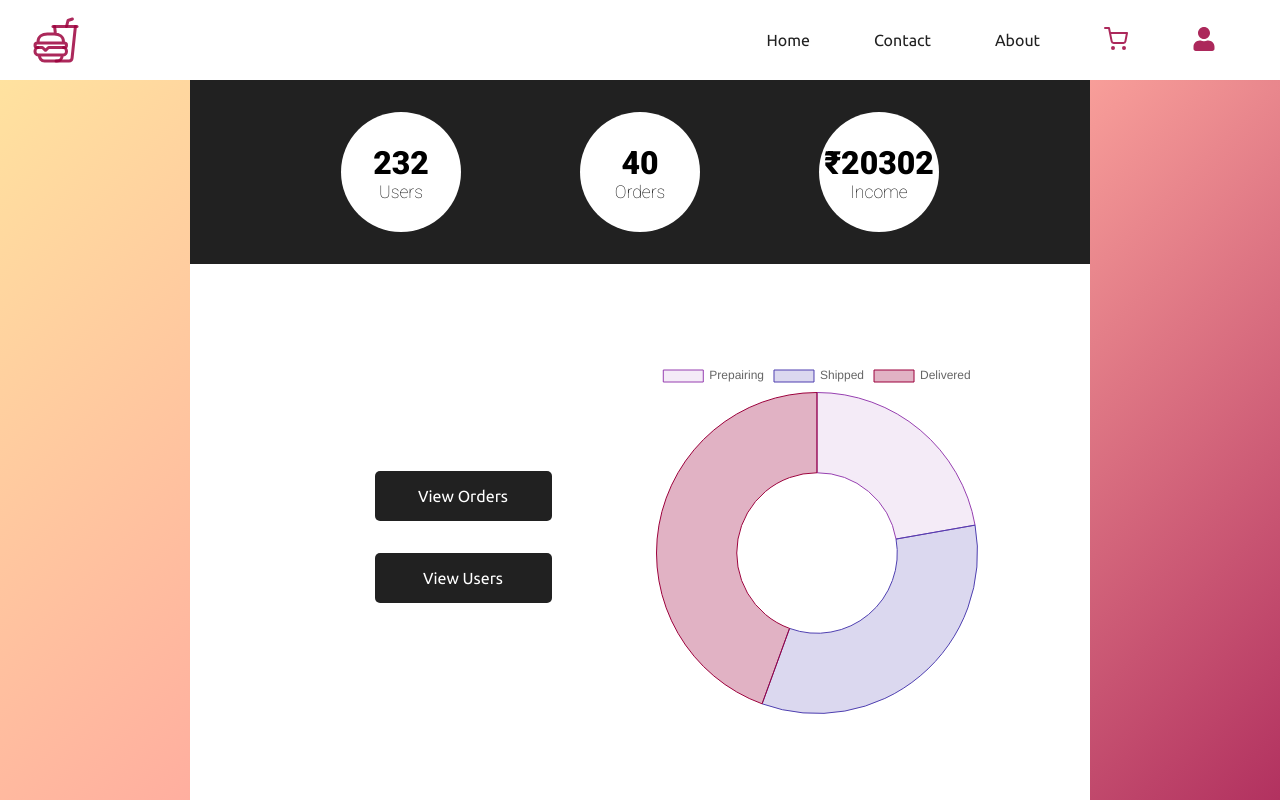
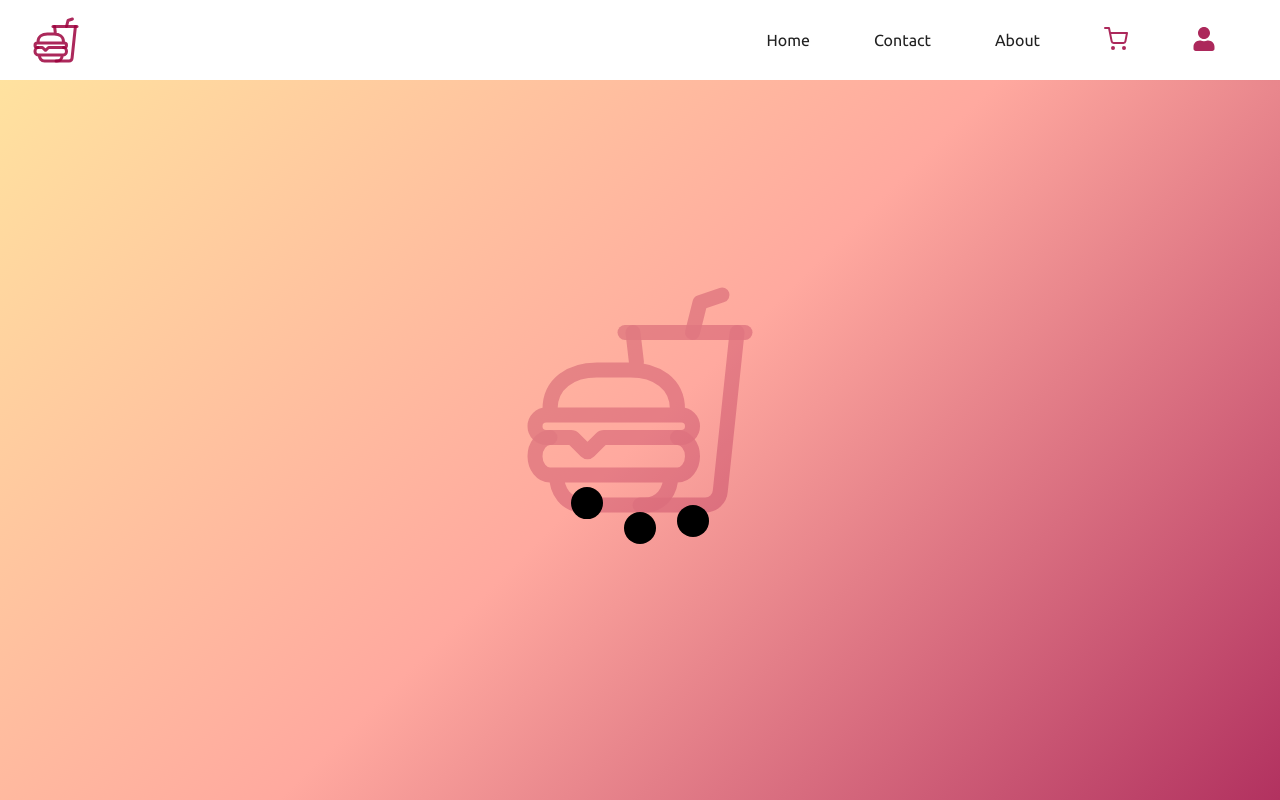
Before and after one commit to sujitChougule/Engineer-Burger-Wala, a React (Create React App) app in the folder frontend/: page /admin/dashboard in a window 1280 px wide. Shown: the top 800 px of the page. Built offline with nearby package versions, Linux system fonts and the light colour scheme.

Commit message:
fronent of Loader and Page not found

```diff
--- a/frontend/src/App.js
+++ b/frontend/src/App.js
@@ -15,6 +15,7 @@ import Dashboard from './components/admin/Dashboard';
 import Users from './components/admin/Users';
 import Orders from './components/admin/Orders';
 import About from './components/about/About';
+import NotFound from './components/layout/NotFound';
 
 
 import './styles/app.scss';
@@ -57,6 +58,9 @@ function App() {
         <Route path='/admin/orders' element={<Orders/>}/>
         <Route path='/about' element={<About/>}/>
 
+
+        <Route path='*' element={<NotFound/>}/>
+
       </Routes>
       <Footer/>
     </Router>
--- a/frontend/src/components/admin/Dashboard.jsx
+++ b/frontend/src/components/admin/Dashboard.jsx
@@ -2,11 +2,11 @@ import React from 'react'
 import { Link } from 'react-router-dom'
 import {Doughnut} from "react-chartjs-2"
 import {Chart as ChertJS, Tooltip, ArcElement,Legend} from "chart.js"
+import Loader from '../layout/Loader';
 
 ChertJS.register(Tooltip, ArcElement,Legend);
 
-
-const Dashboard = () => {
+const loading =true;
 const Box=({title,value})=>(
     <div>
         <h3>
@@ -16,6 +16,7 @@ const Dashboard = () => {
         <p>{title}</p>
     </div>
 )
+const Dashboard = () => {
 
 
     const data={
@@ -34,7 +35,8 @@ const Dashboard = () => {
 
   return (
     <section className='dashboard'>
-        <main>
+        {
+            loading===false ?(<main>
             <article>
                 <Box value={232} title="Users"/>
                 <Box value={40} title="Orders"/>
@@ -50,7 +52,8 @@ const Dashboard = () => {
                     <Doughnut data={data}/>
                 </aside>
             </section>
-        </main>
+        </main>) :<Loader/>
+        }
     </section>
   )
 }
--- /dev/null
+++ b/frontend/src/components/layout/Loader.jsx
@@ -0,0 +1,17 @@
+import React from "react";
+import ThreeDotsWave from './three-dots-wave';
+import {IoFastFoodOutline} from 'react-icons/io5'
+
+const Loader = () => {
+
+  return (
+    <div className="loader">
+        <div>
+            <IoFastFoodOutline/>
+            <ThreeDotsWave />
+        </div>
+    </div>
+  );
+};
+
+export default Loader;
--- /dev/null
+++ b/frontend/src/components/layout/NotFound.jsx
@@ -0,0 +1,20 @@
+import React from 'react';
+import { Link } from 'react-router-dom';
+import {MdError} from 'react-icons/md';
+const NotFound = () => {
+  return (
+    <section className='notFound'>
+        <main>
+            <div>
+                <MdError/>
+                <h1>404</h1>
+
+            </div>
+            <p>Page not Found, click below to go home page</p>
+            <Link to='/'>Go to Home</Link>
+        </main>
+    </section>
+  )
+}
+
+export default NotFound
--- /dev/null
+++ b/frontend/src/components/layout/three-dots-wave.js
@@ -0,0 +1,83 @@
+import { motion } from "framer-motion";
+import React from "react";
+
+const LoadingDot = {
+  display: "block",
+  width: "2rem",
+  height: "2rem",
+  backgroundColor: "black",
+  borderRadius: "50%"
+};
+
+const LoadingContainer = {
+  width: "10rem",
+  height: "5rem",
+  display: "flex",
+  justifyContent: "space-around"
+};
+
+const ContainerVariants = {
+  initial: {
+    transition: {
+      staggerChildren: 0.2
+    }
+  },
+  animate: {
+    transition: {
+      staggerChildren: 0.2
+    }
+  }
+};
+
+const DotVariants = {
+  initial: {
+    y: "0%"
+  },
+  animate: {
+    y: "100%"
+  }
+};
+
+const DotTransition = {
+  duration: 0.9,
+  ease: "linear",
+  repeat: "Infinity",
+  repeatType: "reverse"
+};
+
+export default function ThreeDotsWave() {
+  return (
+    <div
+      style={{
+        paddingTop: "5rem",
+        width: "100%",
+        display: "flex",
+        alignItems: "center",
+        justifyContent: "center"
+      }}
+    >
+      <motion.div
+        style={LoadingContainer}
+        variants={ContainerVariants}
+        initial="initial"
+        animate="animate"
+      >
+        <motion.span
+          style={LoadingDot}
+          variants={DotVariants}
+          transition={DotTransition}
+        />
+        <motion.span
+          style={LoadingDot}
+          variants={DotVariants}
+          transition={DotTransition}
+        />
+        <motion.span
+          style={LoadingDot}
+          variants={DotVariants}
+          transition={DotTransition}
+        />
+      </motion.div>
+    </div>
+  );
+}
--- a/frontend/src/styles/app.scss
+++ b/frontend/src/styles/app.scss
@@ -11,3 +11,66 @@ a{
 
 
 @import url("https://fonts.googleapis.com/css2?family=Roboto:wght@100;300;400;500;700;900&family=Tenor+Sans&family=Ubuntu:wght@300;400;500;700&display=swap");
+@import 'colors';
+
+.notFound{
+    background-image: linear-gradient(-225deg, #FFE29F 0%, #FFA99F 48%, #9c003cd7 100%);
+    width: 100%;
+    height: 80vh;
+    >main{
+        background-color: white;
+        height: 100%;
+        max-width: 900px;
+        margin: auto;
+        padding: 2rem;
+        display: flex;
+        flex-direction: column;
+        align-items: center;
+
+        >div{
+            display: flex;
+            align-items: center;
+            margin: 3rem;
+            >svg{
+                font-size:4rem;
+            }
+            >h1{
+                text-transform: uppercase;
+                align-items: center;
+                font: 100 3rem "Roboto";
+                margin: 0 1rem;
+            }
+        }
+        >a{
+            background-color: $red;
+            color: white;
+            padding: 0.5rem 1rem;
+            border-radius: 5px;
+            margin: 1rem;
+            text-align: center;
+            font-size:1rem ;
+        }
+    }
+}
+
+.loader{
+    display: flex;
+    flex-direction:column ;
+    justify-content: center;
+    align-items: center;
+    height: 100vh;
+    >div{
+
+        > svg {
+            font-size: 15rem;
+            color: $red;
+            position: absolute;
+            top: 50%;
+            left: 50%;
+            transform: translate(-50%, -50%);
+            opacity: 0.3;
+          }
+
+    }
+
+}
--- a/frontend/src/styles/profile.scss
+++ b/frontend/src/styles/profile.scss
@@ -3,7 +3,7 @@
 .profile{
     background-image: linear-gradient(-225deg, #FFE29F 0%, #FFA99F 48%, #9c003cd7 100%);
     width: 100%;
-    height: 100vh;
+    min-height: 100vh;
     >main{
         max-width: 900px;
         height: 100%;
```
Lines whose indentation alone changed are shown as unchanged.
